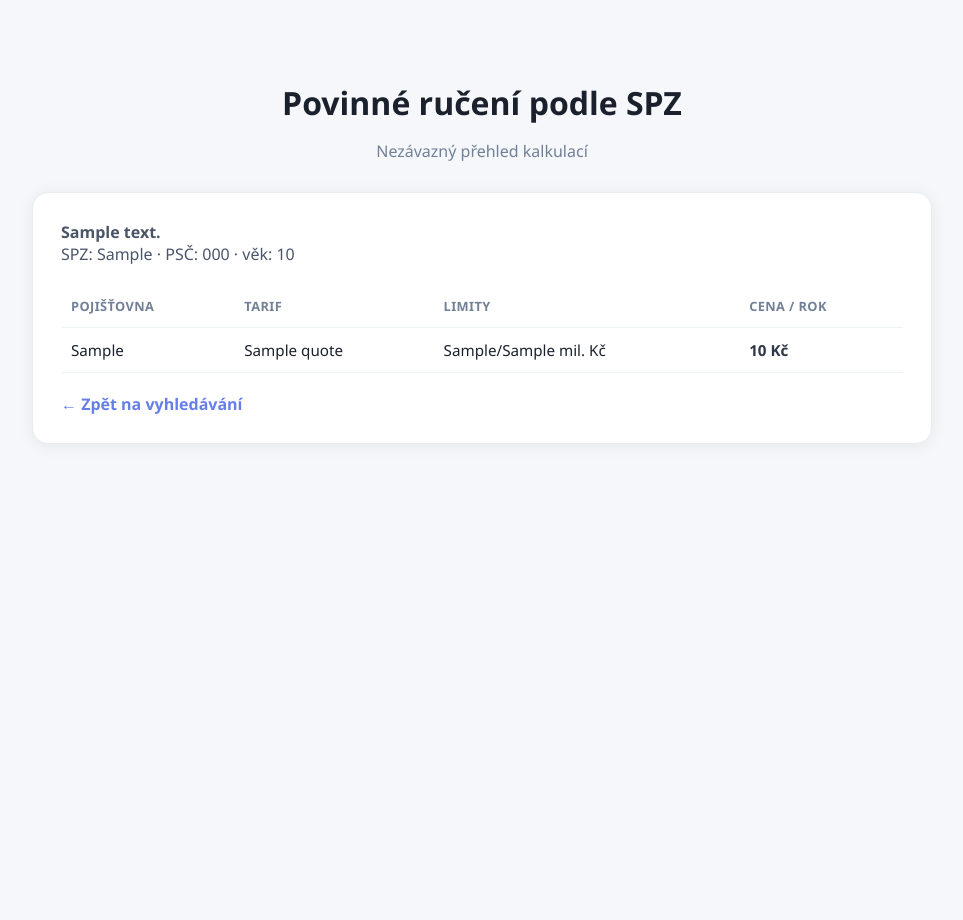
After one commit to radeksembera/spz-lookup, a Flask app: template templates/insurance.html in a window 1280 px wide. The commit adds this page. Shown: the whole page, without its empty margins (158-1121 px from the left). Run offline with Flask 3, Linux system fonts and the light colour scheme; the template is opened without the code that fills it: most values are stand-ins (such as "Sample title", 1, 10 or a date in 2020).

Commit message:
Add SPZ insurance POC flow

```diff
--- /dev/null
+++ b/templates/insurance.html
@@ -0,0 +1,128 @@
+<!DOCTYPE html>
+<html lang="cs">
+<head>
+  <meta charset="UTF-8" />
+  <meta name="viewport" content="width=device-width, initial-scale=1.0" />
+  <title>Povinné ručení podle SPZ</title>
+  <style>
+    body {
+      font-family: 'Segoe UI', system-ui, sans-serif;
+      background: #f5f7fa;
+      color: #1a202c;
+      min-height: 100vh;
+      margin: 0;
+      padding: 60px 16px;
+    }
+
+    .wrap {
+      max-width: 900px;
+      margin: 0 auto;
+    }
+
+    h1 {
+      text-align: center;
+      margin-bottom: 8px;
+      font-size: 2rem;
+    }
+
+    p.sub {
+      text-align: center;
+      color: #718096;
+      margin-bottom: 30px;
+    }
+
+    .card {
+      background: #fff;
+      border: 1px solid #e8ecf0;
+      border-radius: 16px;
+      padding: 28px;
+      box-shadow: 0 2px 16px rgba(0,0,0,0.07);
+    }
+
+    .error-box {
+      background: #fff5f5;
+      border: 1px solid #fed7d7;
+      border-radius: 10px;
+      padding: 14px 16px;
+      color: #c53030;
+    }
+
+    .summary {
+      margin-bottom: 20px;
+      color: #4a5568;
+    }
+
+    table {
+      width: 100%;
+      border-collapse: collapse;
+      font-size: 0.95rem;
+    }
+
+    th, td {
+      padding: 12px 10px;
+      border-bottom: 1px solid #edf2f7;
+      text-align: left;
+    }
+
+    th {
+      color: #718096;
+      font-size: 0.8rem;
+      text-transform: uppercase;
+      letter-spacing: 0.4px;
+    }
+
+    .price {
+      font-weight: 700;
+      color: #2d3748;
+    }
+
+    .back {
+      display: inline-block;
+      margin-top: 20px;
+      color: #667eea;
+      text-decoration: none;
+      font-weight: 600;
+    }
+  </style>
+</head>
+<body>
+  <div class="wrap">
+    <h1>Povinné ručení podle SPZ</h1>
+    <p class="sub">Nezávazný přehled kalkulací</p>
+
+    <div class="card">
+      {% if error %}
+        <div class="error-box">{{ error }}</div>
+      {% else %}
+        <div class="summary">
+          <strong>{{ result.vehicleSummary }}</strong><br>
+          SPZ: {{ result.input.regPlate }} · PSČ: {{ result.input.zip }} · věk: {{ result.input.age }}
+        </div>
+
+        <table>
+          <thead>
+            <tr>
+              <th>Pojišťovna</th>
+              <th>Tarif</th>
+              <th>Limity</th>
+              <th>Cena / rok</th>
+            </tr>
+          </thead>
+          <tbody>
+            {% for q in result.quotes %}
+            <tr>
+              <td>{{ q.insuranceCompany }}</td>
+              <td>{{ q.tariffName }}</td>
+              <td>{{ q.limitHealth }}/{{ q.limitProperty }} mil. Kč</td>
+              <td class="price">{{ q.priceAnnual }} Kč</td>
+            </tr>
+            {% endfor %}
+          </tbody>
+        </table>
+      {% endif %}
+
+      <a class="back" href="/">← Zpět na vyhledávání</a>
+    </div>
+  </div>
+</body>
+</html>
```
Also changed, not shown: templates/index.html (+43 -0 lines).
